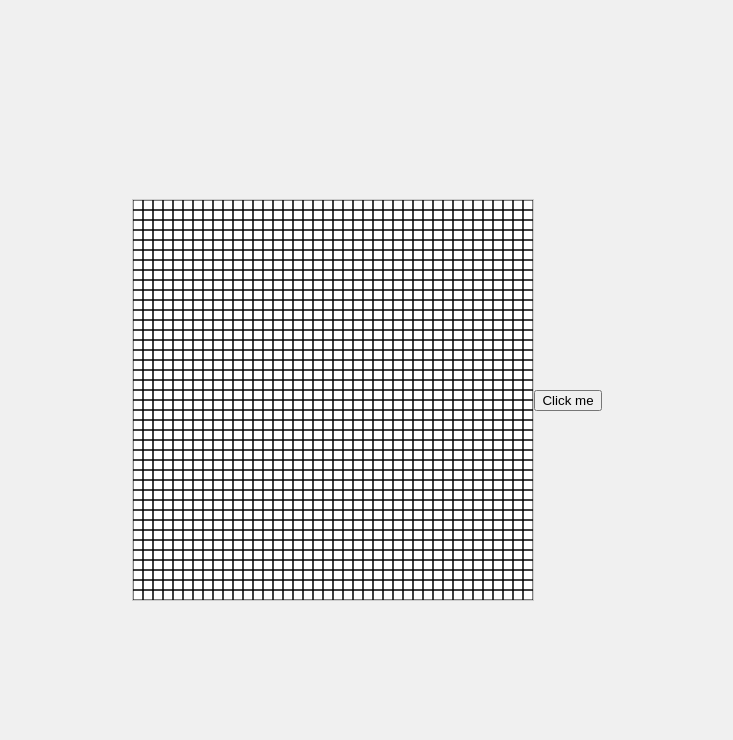
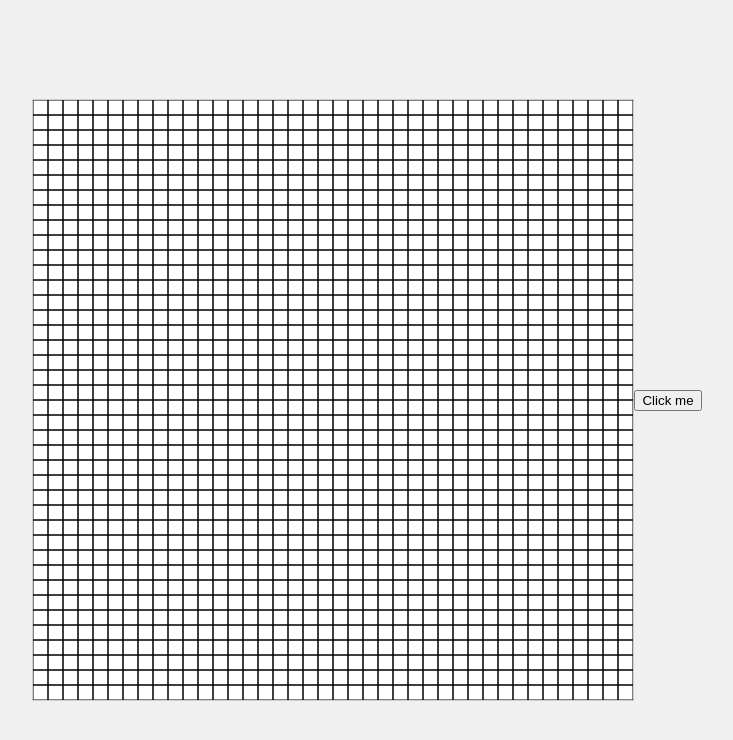
Before and after one commit to danyu/ga-firebase-testing-site, a website: page public/index.html in a window 1280 px wide. Shown: the whole page, without its empty margins (273-1006 px from the left). Drawn offline with Linux system fonts and the light colour scheme; some packages are replaced by stand-ins of ours.

Commit message:
update index page

```diff
--- a/public/index.html
+++ b/public/index.html
@@ -52,7 +52,7 @@
 </head>
 
 <body>
-  <canvas id="myCanvas" width="400" height="400"></canvas>
+  <canvas id="myCanvas" width="600" height="600"></canvas>
   <script>
     const canvas = document.getElementById('myCanvas');
     const ctx = canvas.getContext('2d');
```
